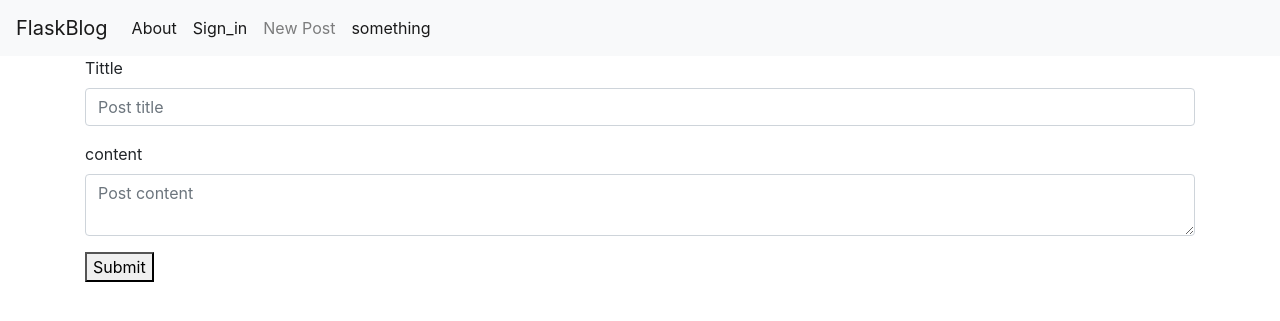
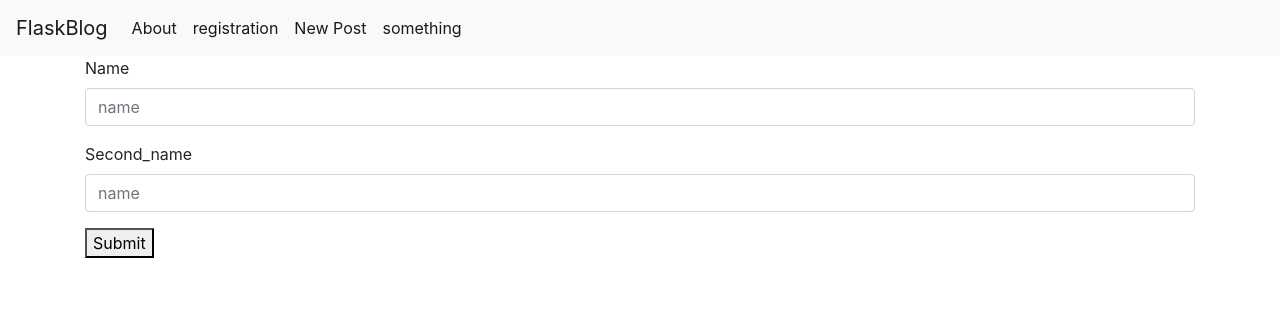
Before and after one commit to Vitalystriz/flask_project-22.01, a Flask app: page /sign_in in a window 1280 px wide. Shown: the top 321 px of the page. Run offline with Flask 2, Linux system fonts and the light colour scheme; some libraries are stand-ins or nearby versions.

Commit message:
errror_18.02

```diff
--- a/app.py
+++ b/app.py
@@ -1,54 +1,37 @@
 from flask import Flask, render_template,request,flash,redirect,url_for
-import sqlite3
 from werkzeug.exceptions import abort
+from forms import User_registration_form
+from repositories import *
 app=Flask(__name__)
+app.config['SQLALCHEMY_DATABASE_URI']="sqlite:///C:/Users/geras/PycharmProjects/flask_project-22.01/database.db"
 
-def get_db_connection():
-    conn=sqlite3.connect("database.db")
-    conn.row_factory=sqlite3.Row
-    return conn
 
-def get_db_connection2():
-    conn=sqlite3.connect("database2.db")
-    conn.row_factory=sqlite3.Row
-    return conn
-
-def get_post(post_id):
-    conn = get_db_connection()
-    post = conn.execute('SELECT * FROM posts WHERE id = ?',
-                        (post_id,)).fetchone()
-    conn.close()
-    if post is None:
-        abort(404)
-    return post
 @app.route("/")
 def draw_main_page():
-    conn= get_db_connection()
-    posts = conn.execute("SELECT * from posts").fetchall()
-    conn.close()
-
+    posts=get_all_posts()
     return render_template("index.html",posts=posts)
-# @app.route("/<int:post_id>")
-# def post(post_id):
-#     conn=get_db_connection()
-#     post= conn.execute("SELECT * from posts". )
 
 @app.route("/about")
 def about():
     return render_template("about.html")
 
+@app.route('/<int:post_id>')
+def post(post_id):
+    post_blog = get_post(post_id)
+    # user=get_users(user)
+    if post_blog is None:
+        abort(404)
+    return render_template('post.html', post=post_blog)
+
 @app.route("/create", methods=("GET", "POST"))
 def create():
     if request.method=="POST":
-        tittle=request.form["title"]
+        title=request.form["title"]
         content = request.form["content"]
 
-        if not tittle:
+        if not title:
             flash("Tittle is required")
-        conn= get_db_connection()
-        conn.execute("INSERT INTO posts (title,content) VALUES(?,?)", (tittle, content))
-        conn.commit()
-        conn.close()
+        insert_into_posts(title,content)
         return redirect(url_for('draw_main_page'))
 
     return render_template("create.html")
@@ -59,17 +42,29 @@ def sign_in():
         second_name = request.form["second_name"]
 
         if not name:
-            flash("Tittle is required")
-        conn= get_db_connection()
-        conn.execute("INSERT INTO users (name,second_name) VALUES(?,?)", (name, second_name))
-        conn.commit()
-        conn.close()
+            flash("name  is required")
+        # insert_into_users(name, second_name)
         return redirect(url_for('draw_main_page'))
 
-    return render_template("create.html")
-@app.route('/<int:post_id>')
-def post(post_id):
-    post = get_post(post_id)
-    return render_template('post.html', post=post)
+    return render_template("sign_in.html")
+
+@app.route('/register/', methods=["get", "post"])
+def registration():
+    form = User_registration_form()
+    if form.validate_on_submit():
+        name=form.name.data
+        email=form.email.data
+        password= form.password.data
+        password_again= form.passwordRepeatField.data
+        if password!=password_again:
+            flash("Enter equal password")
+        else:
+            print(f'{name} {email}')
+            add_user(name,email,password)
+            return redirect(url_for("draw_main_page"))
+        return render_template("registration.html", form=form)
+
+
+
 if __name__=="__main__":
     app.run()
--- a/init_db.py
+++ b/init_db.py
@@ -1,6 +1,6 @@
 import sqlite3
 
-connection=sqlite3.connect("database.db")
+connection=sqlite3.connect("C:/Users/geras/PycharmProjects/flask_project-22.01/database.db")
 
 with open("schema.sql") as f:
     connection.executescript(f.read())
@@ -10,5 +10,6 @@ cursor.execute("INSERT INTO posts (title,content) VALUES(?,?)",("Пост1 ","
 cursor=connection.cursor()
 cursor.execute("INSERT INTO posts (title,content) VALUES(?,?)",("Пост2 "," Контент2"))
 
+
 connection.commit()
 connection.close()
--- a/schema.sql
+++ b/schema.sql
@@ -6,5 +6,14 @@ CREATE TABLE posts (
     title  TEXT NOT NULL,
     content TEXT NOT NULL
 
+);
+DROP TABLE IF EXISTS users;
+CREATE TABLE users (
+    id INTEGER PRIMARY KEY AUTOINCREMENT,
+    name TEXT NOT NULL,
+    email TEXT NOT NULL,
+    password TEXT NOT NULL
+
+
 
 );
--- a/schema2.sql
+++ /dev/null
@@ -1,8 +0,0 @@
-DROP TABLE IF EXISTS users;
-CREATE TABLE posts2 (
-    name TEXT NOT NULL,
-    second_name TEXT NOT NULL
-
-
-
-);
--- a/templates/base.html
+++ b/templates/base.html
@@ -26,14 +26,10 @@
 
 
             </li>
-                <li class="nav-item active">
-                <a class="nav-link" href="{{ url_for('sign_in')}}">Sign_in
-
-                </a>
-
-
+             <li class="nav-item active">
+                <a class="nav-link" href="{{ url_for('registration')}}">registration</a>
             </li>
-            <li class="nav-item">
+            <li class="nav-item active">
                 <a class="nav-link" href="{{url_for('create')}}">New Post</a>
             </li>
             <li class="nav-item active">
--- a/templates/post.html
+++ b/templates/post.html
@@ -6,4 +6,6 @@
     <span class="badge badge-primary">{{ post['created'] }}</span>
     <p>{{ post['content'] }}</p>
 
+
+
 {% endblock %}
--- a/templates/sign_in.html
+++ b/templates/sign_in.html
@@ -1,22 +1,21 @@
 {% extends "base.html" %}
 {%  block content %}
-    <form method="POST">
+    <form action="" method="post">
         <div class="form-group">
-            <label for="tittle">Name</label>
-              <input type="text" name="title"
-               placeholder="Post title" class="form-control"
+            <label for="Name">Name</label>
+              <input type="text" name="name"
+               placeholder="name" class="form-control"
                value="{{ request.form['name'] }}"></input>
 
 
         </div>
         <div class="form-group">
-            <label for="tittle">Second_name</label>
-              <input type="text" name="namr"
-               placeholder="Post title" class="form-control"
+              <label for="second_name">Second_name</label>
+              <input type="text" name="second_name"
+               placeholder="name" class="form-control"
                value="{{ request.form['second_name'] }}"></input>
+        </div>
 
-
-        </div>
 
 
         <div class="form-group">
```
Also changed, not shown: alchemy_repositories.py (added, +28 -0 lines), forms.py (added, +11 -0 lines), init_db2.py (deleted, +0 -13 lines), models.py (added, +17 -0 lines), repositories.py (added, +39 -0 lines), templates/registration.html (added, +23 -0 lines), database.db.
